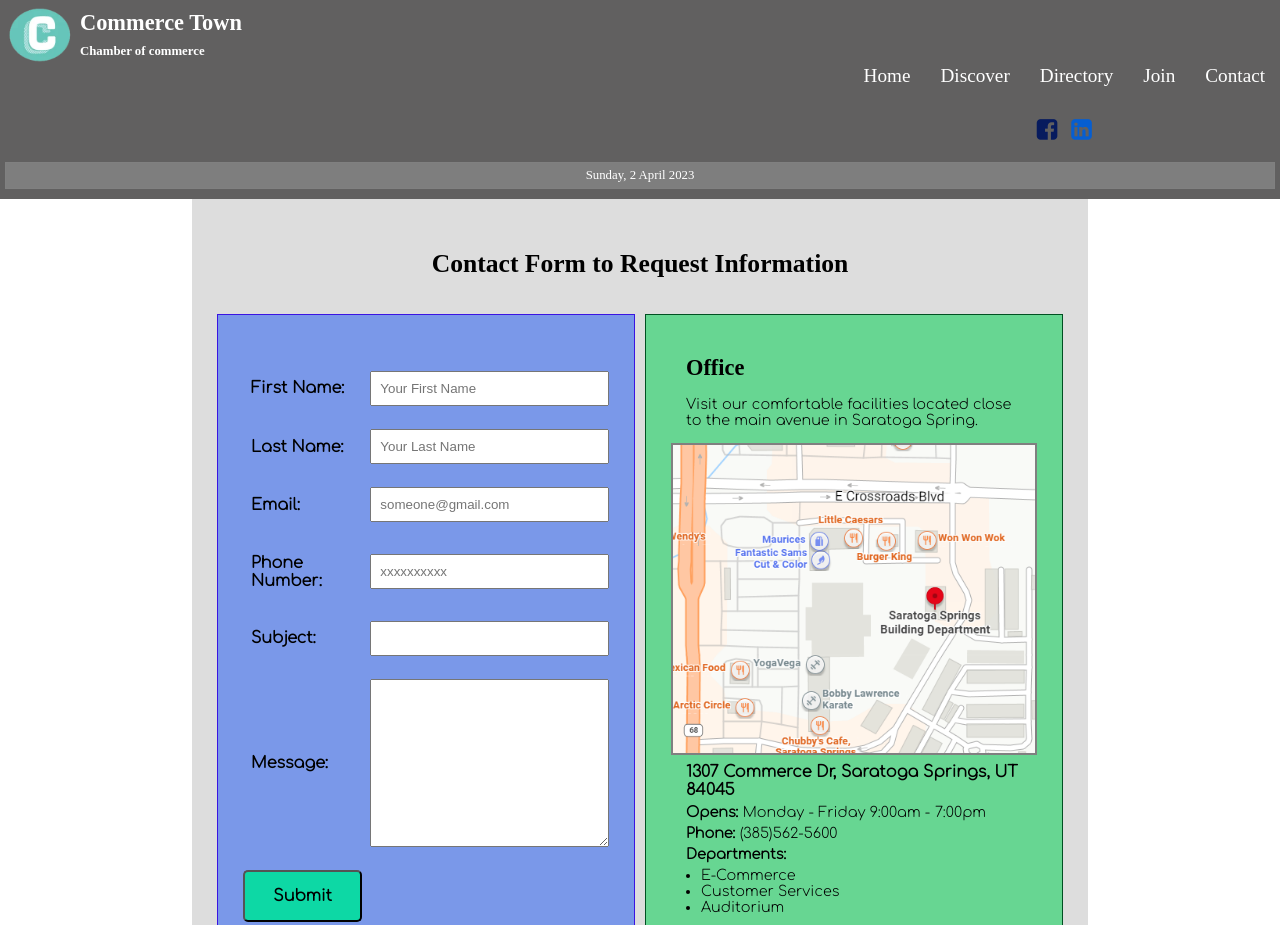
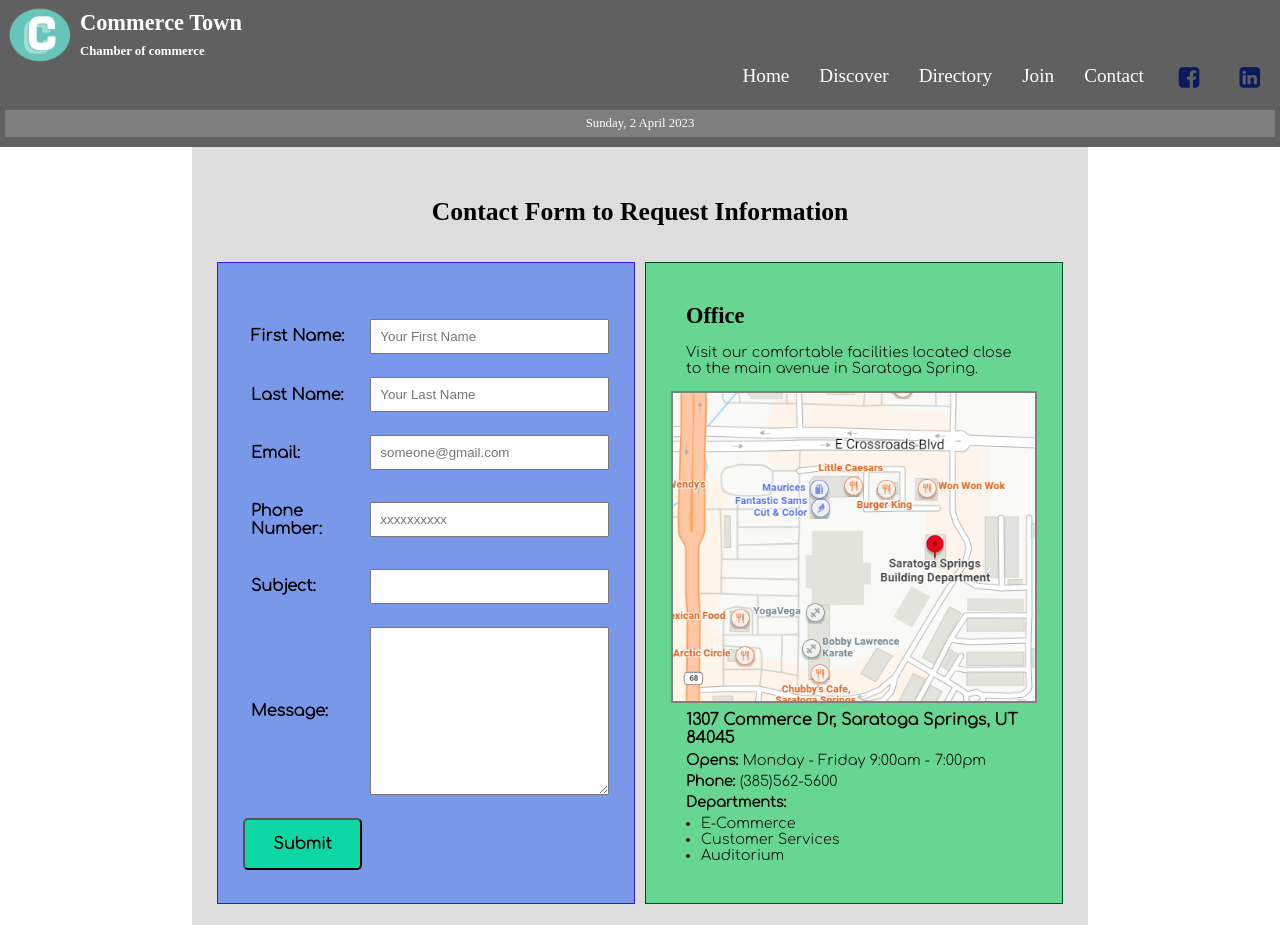
Before and after one commit to jjsn10/wdd230, a plain HTML site: page chamber/contact.html in a window 1280 px wide. Shown: the top 925 px of the page. Drawn offline with Linux system fonts and the light colour scheme; no server answers; a web font is replaced by a local one.

Commit message:
update menu in all pages

```diff
--- a/chamber/contact.html
+++ b/chamber/contact.html
@@ -28,11 +28,13 @@
                     <li><a href="directory.html">Directory</a></li>
                     <li><a href="join.html">Join</a></li>
                     <li><a href="contact.html">Contact</a></li>
+                    <li class="social"><i class="fa fa-facebook-square fa" aria-hidden="true"></i></li>
+                    <li class="social"><i class="fa fa-linkedin-square fa" aria-hidden="true"></i></li>
                 </ul>
-                <div class="social">
+                <!--<div class="social">
                     <i class="fa fa-facebook-square fa" aria-hidden="true"></i>
                     <i class="fa fa-linkedin-square fa" aria-hidden="true"></i>
-                </div>
+                </div>-->
             </nav>
         </div>
         <div id="date"></div>
```
Also changed, not shown: chamber/directory.html (+4 -2 lines), chamber/discover.html (+4 -2 lines), chamber/join.html (+4 -2 lines).
